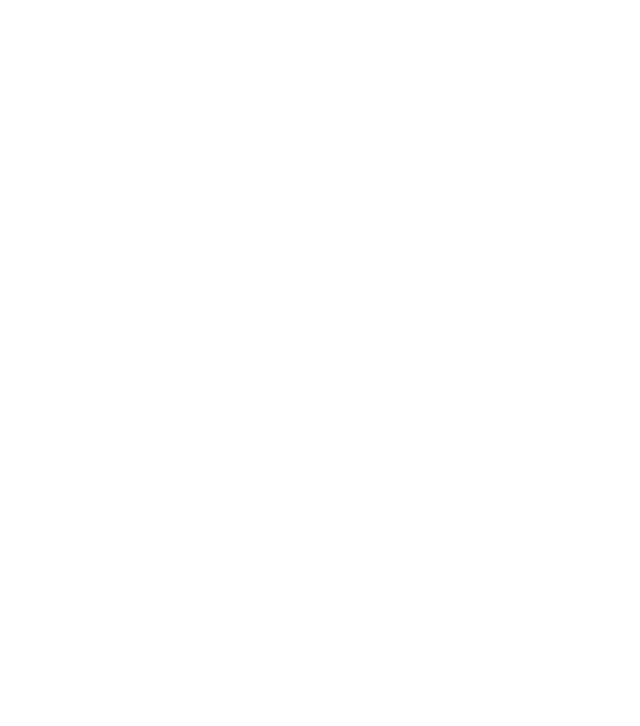
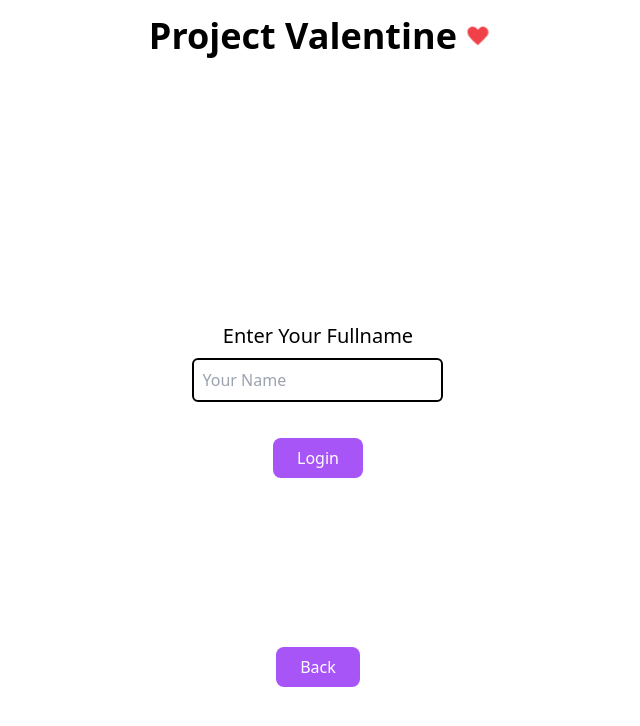
Before and after one commit to dehyju/project-valentine, a React (Vite) app: page /login in a window 1280 px wide. Before the commit this address had no page. Shown: the top 726 px of the page, without its empty margins (322-962 px from the left). Built offline with nearby package versions, Linux system fonts and the light colour scheme.

Commit message:
add login

```diff
--- a/src/App.jsx
+++ b/src/App.jsx
@@ -8,6 +8,7 @@
 
 //Page Imports
 import Index from './components/pages/Index.jsx';
+import Login from './components/pages/Login.jsx';
 
 function App() {
 
@@ -16,6 +17,7 @@
       <Router>
         <Routes>
           <Route path="/" element={<Index />}></Route>
+          <Route path="/login" element={<Login />}></Route>
         </Routes>
       </Router>
     </>
--- a/src/components/pages/Index.jsx
+++ b/src/components/pages/Index.jsx
@@ -1,9 +1,23 @@
-import PulsatingHeart from '../ui/PulsatingHeart'
-import Tooltip from '../ui/Tooltip'
-import Button from '../ui/Button'
+import { useNavigate } from 'react-router-dom';
+
+import PulsatingHeart from '../ui/PulsatingHeart';
+import Tooltip from '../ui/Tooltip';
+import Button from '../ui/Button';
 
 //Index Landing Page
 function Index() {
+    const navigate = useNavigate();
+    const [isVisible, setIsVisible] = useState(true);
+
+    const handleFadeOut = () => {
+        setIsVisible(false);
+    };
+    const login = () => {
+
+        navigate('/login');
+    }
+
+
     return(
         <>
         <div className='min-h-screen flex flex-col justify-center items-center'>
@@ -13,7 +27,7 @@
                 </h1>
                 <PulsatingHeart/>
             </div>
-            <Button text="Click Me"/>
+            <Button text="Click Me" onClick={login}/>
             <div className='flex flex-col justify-self-end items-center pt-4'>
             <Tooltip/>
             </div>
--- /dev/null
+++ b/src/components/pages/Login.jsx
@@ -0,0 +1,93 @@
+import React, { useState } from 'react';
+import { useNavigate } from 'react-router-dom';
+
+import PulsatingHeart from '../ui/PulsatingHeart';
+import Button from '../ui/Button';
+
+function Login() {
+    const navigate = useNavigate();
+
+    const responseState = {
+        STANDARD: "standard",
+        EMPTY: "empty",
+        INVALID: "invalid"
+    };
+    //Login Email Address
+    const [loginName, setLoginName] = useState("");
+    const [loginNameState, setLoginNameState] = useState(responseState.STANDARD)
+
+    const login = () => {
+        setLoginNameState(responseState.STANDARD)
+
+        const resultName=validateName(loginName,setLoginNameState)
+        if(!resultName){
+            return false
+        }
+    }
+
+    const validateName = (x, setState) => {
+        // Her name
+        const name = 'Nikki So';
+
+        if (!x){
+            setLoginNameState(responseState.EMPTY)
+            return false
+        }
+        // Checks if input meets name
+        if (x !== name) {
+            setLoginNameState(responseState.INVALID)
+            return false
+        }
+        // Proceed if name is correct
+        setLoginNameState(responseState.STANDARD)
+        return true
+    }
+
+
+    return(
+        <>
+        <div className='grid grid-rows-3 grid-cols-3 gap-0 min-h-screen'>
+            <div className='grid col-start-2 justify-center items-start'>
+                <div className='flex flex-row items-center space-x-3 p-4'>
+                    <h1 className="text-4xl font-bold">
+                        Project Valentine
+                    </h1>
+                    <PulsatingHeart/>
+                </div>
+            </div>
+            <div className='grid row-start-2 col-start-2 justify-center'>
+                <div className='flex flex-col justify-center items-center space-y-2'>
+                    <form className='flex flex-col justify-center items-center space-y-2'>
+                        <h2 className='text-xl'>
+                            Enter Your Fullname
+                        </h2>
+                        <input className={`${loginNameState === responseState.STANDARD ? 'border-black' : 'border-red-500'}
+                        max-w-[500px] w-[100%] bg-inherit border-2 border-login-entry rounded-md p-2 mx-auto shadow-login-entry text-black`}
+                        type="text"
+                        placeholder="Your Name"
+                        value={loginName}
+                        onChange={(e) => setLoginName(e.target.value)}>
+                        </input>
+
+                        <span className="text-sm text-red-500 text-center w-full max-w-[500px] h-[1.25rem]">
+                            {loginNameState === responseState.STANDARD && ' '}
+                            {loginNameState === responseState.EMPTY && 'Please enter your fullname'}
+                            {loginNameState === responseState.INVALID && "This only accepts Stephen's girlfriend."}
+                        </span>
+                    </form>
+                    <Button text={'Login'} onClick={login}/>
+                </div>
+
+
+            </div>
+            <div className='grid row-end col-start-2'>
+                <div className='flex flex-col justify-center items-center'>
+                    <Button text="Back" onClick={() => navigate('/')}/>
+                </div>
+            </div>
+        </div>
+        </>
+    )
+}
+
+export default Login
--- a/src/components/ui/Button.jsx
+++ b/src/components/ui/Button.jsx
@@ -1,10 +1,11 @@
 import React from 'react';
 
-const Button = ({ text, onClick }) => {
+const Button = ({ text, onClick, classNameText }) => {
   return (
     <button
       onClick={onClick}
-      className="px-6 py-2 bg-purple-500 text-white rounded-lg hover:bg-blue-600 transition duration-200">
+      className={`${classNameText}
+      px-6 py-2 bg-purple-500 text-white rounded-lg hover:bg-purple-600 transition duration-200`}>
       {text}
     </button>
   );
```
